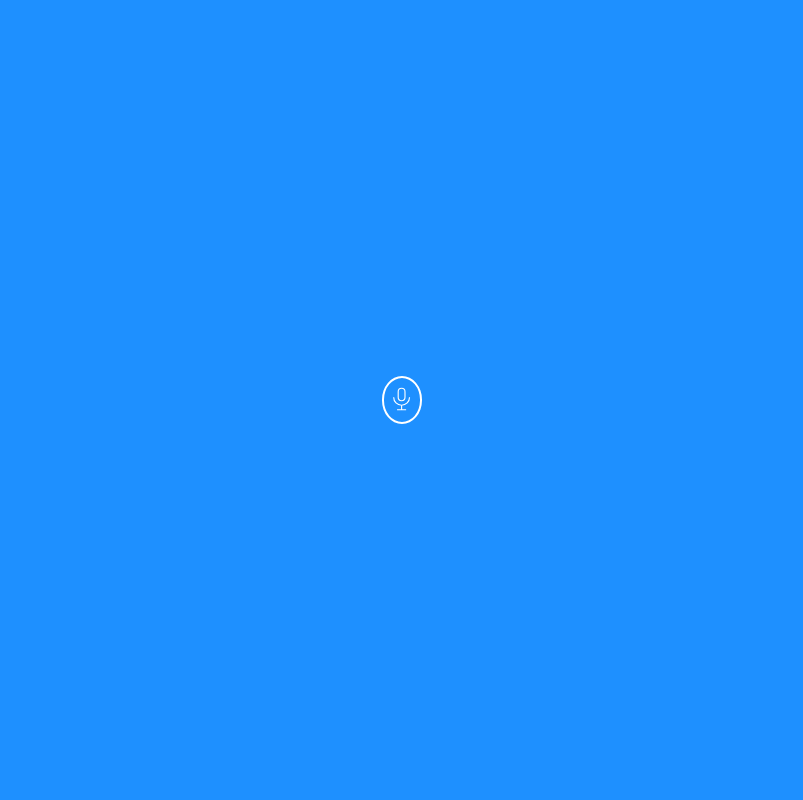
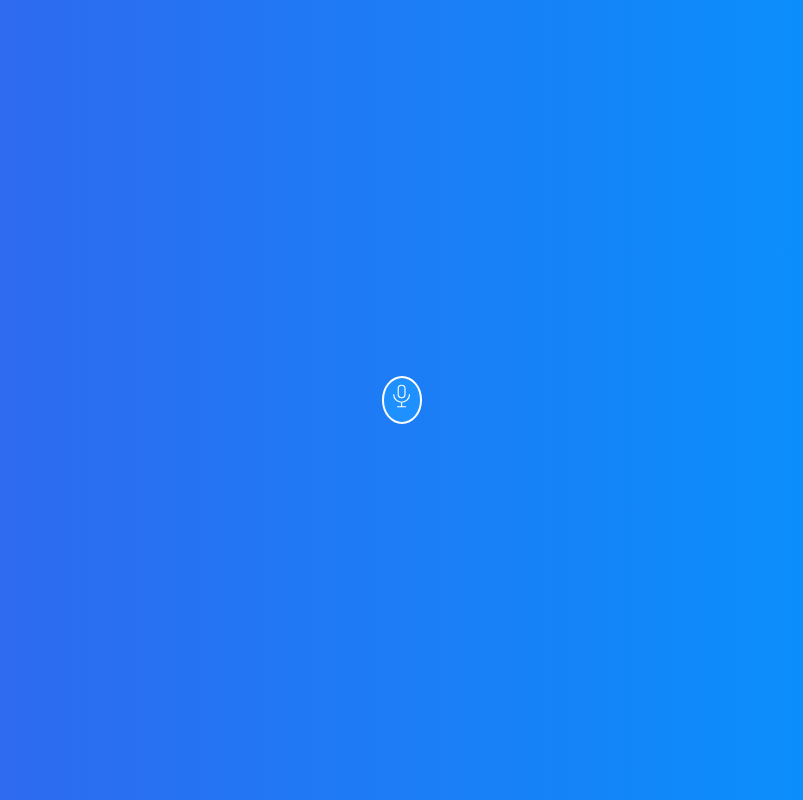
Before and after one commit to italoknd/voice-recognition, a Vue app in the folder voice-recognition/: page / in a window 1280 px wide. Shown: the whole page, without its empty margins (238-1041 px from the left). Built offline with nearby package versions, Linux system fonts and the light colour scheme.

Commit message:
style changes

```diff
--- a/voice-recognition/index.html
+++ b/voice-recognition/index.html
@@ -4,7 +4,14 @@
     <meta charset="UTF-8" />
     <link rel="icon" type="image/svg+xml" href="/vite.svg" />
     <meta name="viewport" content="width=device-width, initial-scale=1.0" />
-    <title>Vite + Vue</title>
+    <!-- CSS only -->
+    <link
+      href="https://cdn.jsdelivr.net/npm/bootstrap@5.2.3/dist/css/bootstrap.min.css"
+      rel="stylesheet"
+      integrity="sha384-rbsA2VBKQhggwzxH7pPCaAqO46MgnOM80zW1RWuH61DGLwZJEdK2Kadq2F9CUG65"
+      crossorigin="anonymous"
+    />
+    <title>Voice Recognition</title>
   </head>
   <body>
     <div id="app"></div>
--- a/voice-recognition/package.json
+++ b/voice-recognition/package.json
@@ -9,7 +9,6 @@
     "preview": "vite preview"
   },
   "dependencies": {
-    "bootstrap": "5.2.3",
     "vue": "^3.2.41"
   },
   "devDependencies": {
--- a/voice-recognition/src/App.vue
+++ b/voice-recognition/src/App.vue
@@ -50,8 +50,10 @@ const toggle_mic = () => {
 
 <template>
   <div class="app">
-    <div v-text="transcript"></div>
-    <Mic @click="toggle_mic()" />
+    <div class="d-flex justify-content-center">
+      <Mic class="m-5" @click="toggle_mic()" />
+      <p class="text-box mt-2" v-text="transcript"></p>
+    </div>
   </div>
 </template>
 
@@ -64,8 +66,13 @@ const toggle_mic = () => {
     Ubuntu, Cantarell, "Open Sans", "Helvetica Neue", sans-serif;
 }
 
+#app {
+  max-width: 100vw;
+  max-height: 100vh;
+}
+
 body {
-  background: dodgerblue;
+  background-image: linear-gradient(90deg, #3960ec, rgb(0, 153, 255));
   color: white;
 }
 </style>
--- a/voice-recognition/src/Mic.vue
+++ b/voice-recognition/src/Mic.vue
@@ -1,5 +1,5 @@
 <template>
-  <div class="mic-container">
+  <div class="mic-container d-flex align-center justify-content-center">
     <Microphone class="mic-icon" />
   </div>
 </template>
@@ -13,10 +13,6 @@ import Microphone from "./icons/Microphone.vue";
   min-height: 6vh;
   min-width: 3vw;
 
-  display: flex;
-  align-items: center;
-  justify-content: center;
-
   border-radius: 50%;
   border: 2px solid white;
 
@@ -27,7 +23,7 @@ import Microphone from "./icons/Microphone.vue";
 }
 
 .mic-container:hover {
-  background: rgb(27, 125, 223);
+  background: rgb(29, 133, 236);
   border: 2px solid rgb(220, 220, 220);
 }
 
@@ -36,4 +32,8 @@ import Microphone from "./icons/Microphone.vue";
   min-height: 1.5em;
   color: white;
 }
+
+.recording {
+  background: rgb(223, 77, 77);
+}
 </style>
```
